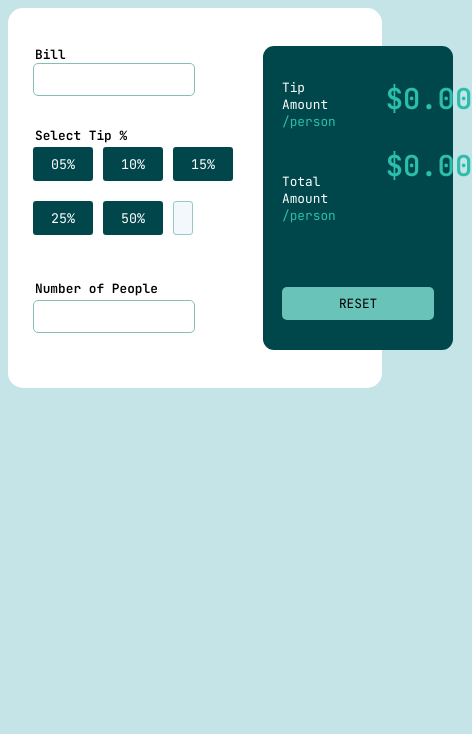
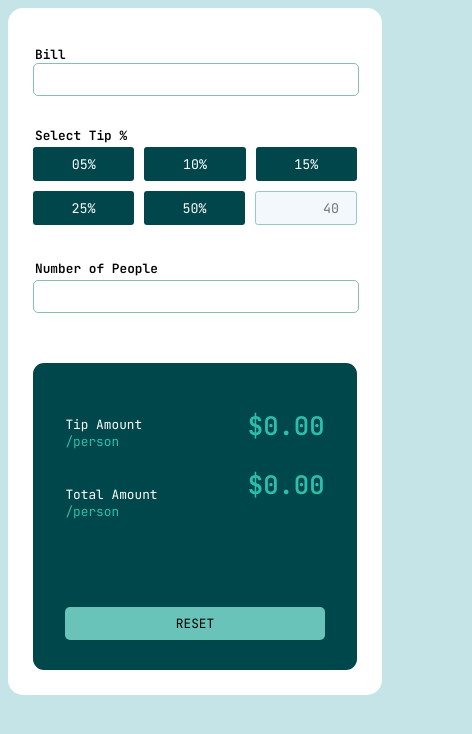
Before and after one commit to munirsebikaaka/scaling-enigma, a React (Vite) app: page / in a window 390 px wide. Shown: the top 734 px of the page, 472 px wide, since content can reach past the window. Built offline with nearby package versions, Linux system fonts and the light colour scheme; a web font is replaced by a local one.

Commit message:
feat: finished the responsiveness for the application

```diff
--- a/src/App.jsx
+++ b/src/App.jsx
@@ -65,14 +65,14 @@ function App() {
               </button>
             </div>
             <div className={styles.controlBtns}>
-              <button className={styles.btn} onClick={() => setTipRange(25)}>
+              <button className={styles.btn2} onClick={() => setTipRange(25)}>
                 25%
               </button>
-              <button className={styles.btn} onClick={() => setTipRange(50)}>
+              <button className={styles.btn2} onClick={() => setTipRange(50)}>
                 50%
               </button>
               <input
-                className={styles.btn2}
+                className={styles.btn3}
                 type="number"
                 placeholder="40"
                 value={money}
--- a/src/App.module.css
+++ b/src/App.module.css
@@ -7,7 +7,7 @@ body {
   max-width: 550px;
   margin: 150px auto;
   display: grid;
-  grid-template-columns: 1fr 1fr;
+  grid-template-columns: 1fr 1.2fr;
   align-items: center;
   justify-content: space-between;
   background-color: #ffffff;
@@ -22,22 +22,15 @@ body {
 }
 .tip {
   color: #2cbeab;
-  font-size: 1.8rem;
+  font-size: 1.4rem;
   font-weight: 600;
 }
 
-.billsCell {
-  /* border: 1px solid red; */
-  /* margin-top: -20px; */
-  /* margin-bottom: 20px; */
-
-  /* padding: 0 0; */
-}
 .amountCell {
   display: flex;
   flex-direction: column;
   align-items: center;
-  gap: 50px;
+  gap: 75px;
   background-color: #00474b;
   width: 100%;
   border-radius: 11px;
@@ -64,16 +57,17 @@ body {
   display: flex;
   flex-direction: column;
   color: #abd9dc;
-  font-size: 0.8rem;
+  font-size: 0.6rem;
 }
 .palAmount .person {
-  margin-bottom: 30px;
+  /* margin-bottom: 30px; */
 }
 .controlBtns {
   display: flex;
   gap: 10px;
 }
-.btn {
+.btn,
+.btn2 {
   display: inline-block;
   border: none;
   padding: 8px 18px;
@@ -86,6 +80,9 @@ body {
   font-family: JetBrains Mono;
 }
 .btn2 {
+  width: 68%;
+}
+.btn3 {
   display: inline-block;
   border: none;
   margin-bottom: 10px;
@@ -158,7 +155,7 @@ body {
   gap: 50px;
 }
 .aboutTotal .tipCell {
-  margin-top: -15px;
+  /* margin-top: -15px; */
 }
 .personCell p {
   color: #fff;
@@ -166,11 +163,16 @@ body {
 .personCell span {
   color: #2cbeab;
 }
+.personCell {
+  display: flex;
+  flex-direction: column;
+  gap: 10px;
+  margin-top: 10px;
+}
 
 .select {
   display: flex;
   flex-direction: column;
-  /* gap: 6px; */
   margin-bottom: 30px;
 }
 
@@ -179,33 +181,63 @@ body {
   padding: 0;
 }
 .tipMainCell {
-  /* border: 1px solid red; */
   margin-top: 18px;
 }
 
-@media (max-width: 400px) {
+@media (max-width: 545px) {
   .mainApp {
+    gap: 20px;
+  }
+  .aboutTotal {
+    width: 90%;
+  }
+  .amountCell button {
+    width: 90%;
+  }
+  .personCell {
+    margin-top: 20px;
+  }
+  .btn2 {
+    width: 65%;
+  }
+}
+@media (max-width: 520px) {
+  .aboutTotal {
+    width: 93%;
+  }
+  .amountCell button {
+    width: 93%;
+  }
+  .tip {
+    font-size: 1.3rem;
+  }
+  .palAmount {
+    font-size: 0.5rem;
+  }
+}
+
+@media (max-width: 500px) {
+  .mainApp {
+    display: flex;
+    flex-direction: column;
     align-items: center;
+    justify-content: space-between;
     margin: 0 auto;
-    flex-direction: column;
-    gap: 30px;
-  }
-  .select {
-    width: 80%;
-  }
-
-  .controlBtns {
-    display: flex;
-    justify-content: space-between;
-  }
-
-  .btn,
-  .btn2 {
-    margin-bottom: 20px;
   }
 
   .aboutTotal {
     width: 80%;
-    justify-content: space-between;
+  }
+  .amountCell button {
+    width: 80%;
+  }
+  .tip {
+    font-size: 1.6rem;
+  }
+  .palAmount {
+    font-size: 0.8rem;
+  }
+  .btn2 {
+    width: 79%;
   }
 }
```
